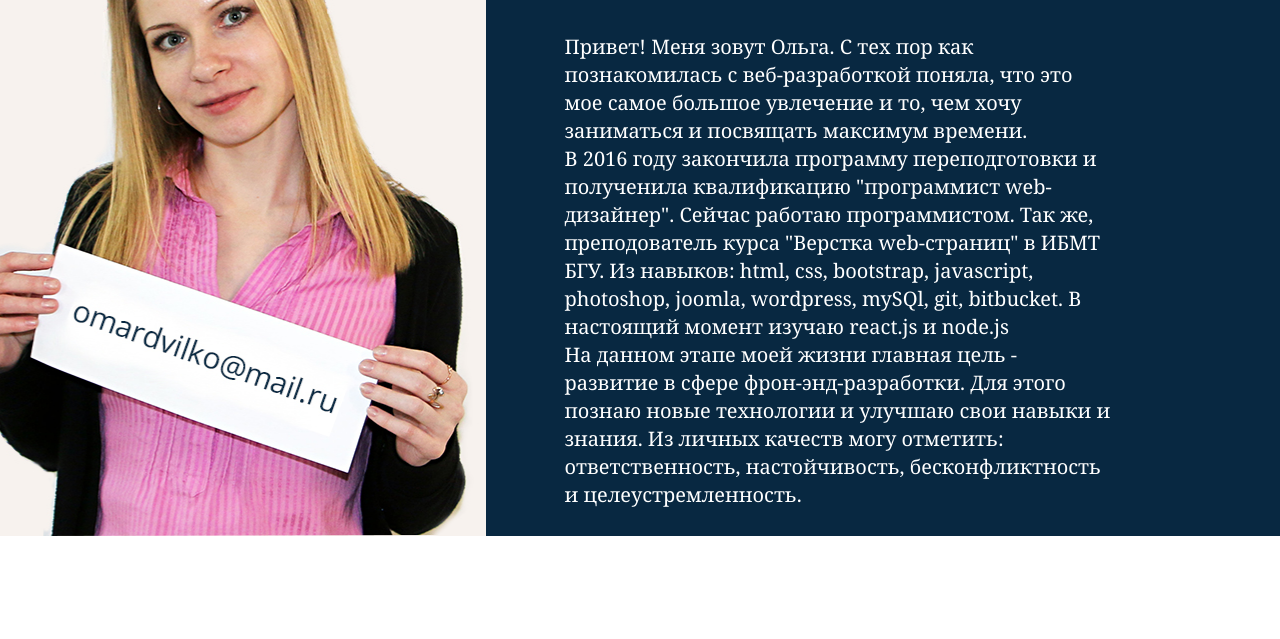
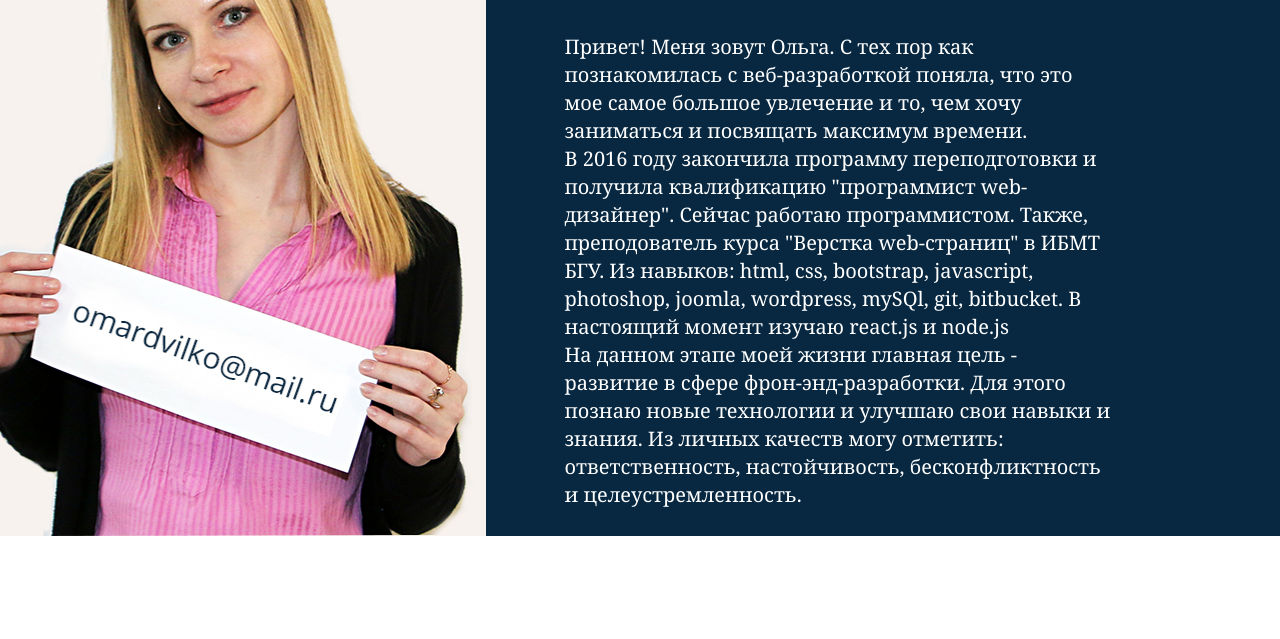
Before and after one commit to OlgaMardvilko/portfolio, a plain HTML site: page index.html in a window 1280 px wide. Shown: the part 136-775 px from the top of the page. Drawn offline with Linux system fonts and the light colour scheme.

Commit message:
Update index.html

```diff
--- a/index.html
+++ b/index.html
@@ -20,7 +20,7 @@
 	    </div>
 	    <div class="developer__info--about">
 	    	<p> Привет! Меня зовут Ольга. С тех пор как познакомилась с веб-разработкой поняла, что это мое самое большое увлечение и то, чем хочу заниматься и посвящать максимум времени.</p>
-	    	<p>В 2016 году закончила программу переподготовки и полученила квалификацию "программист web-дизайнер". Сейчас работаю программистом. Так же, преподователь курса "Верстка web-страниц" в ИБМТ БГУ. Из навыков: html, css, bootstrap, javascript, photoshop, joomla, wordpress, mySQl, git, bitbucket. В настоящий момент изучаю react.js и node.js</p>
+	    	<p>В 2016 году закончила программу переподготовки и получила квалификацию "программист web-дизайнер". Сейчас работаю программистом. Также, преподователь курса "Верстка web-страниц" в ИБМТ БГУ. Из навыков: html, css, bootstrap, javascript, photoshop, joomla, wordpress, mySQl, git, bitbucket. В настоящий момент изучаю react.js и node.js</p>
 	    	<p>На данном этапе моей жизни главная цель - развитие в сфере фрон-энд-разработки. Для этого познаю новые технологии и улучшаю свои навыки и знания. Из личных качеств могу отметить: ответственность, настойчивость, бесконфликтность и целеустремленность.</p>
 	    </section>
 	    <div class="developer__photo"> </div>
```
